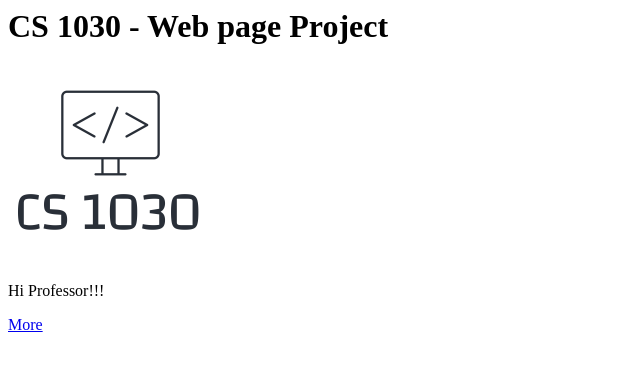
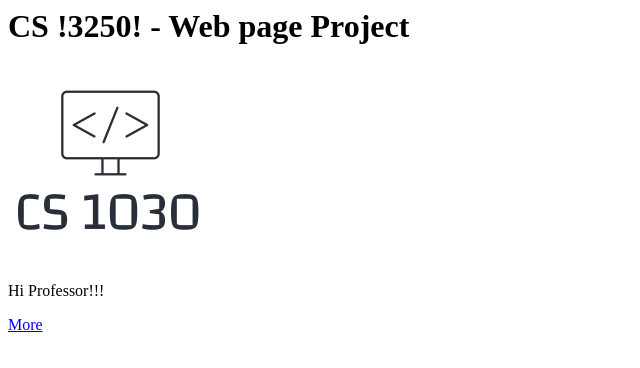
Before and after one commit to Bianca-Os/Classs-website, a plain HTML site: page index.html in a window 1280 px wide. Shown: the whole page, without its empty margins (0-640 px from the left). Drawn offline with Linux system fonts and the light colour scheme.

Commit message:
Update index.html

```diff
--- a/index.html
+++ b/index.html
@@ -6,7 +6,7 @@
   </head>
   <body>
     <!-- Replace the lines in this body with your content. -->
-    <h1>CS 1030 - Web page Project</h1>
+    <h1>CS !3250! - Web page Project</h1>
     <img src="logo.png">
     <p>Hi Professor!!!</p>
     <p><a href="secondpage.html">More</a></p>
```
